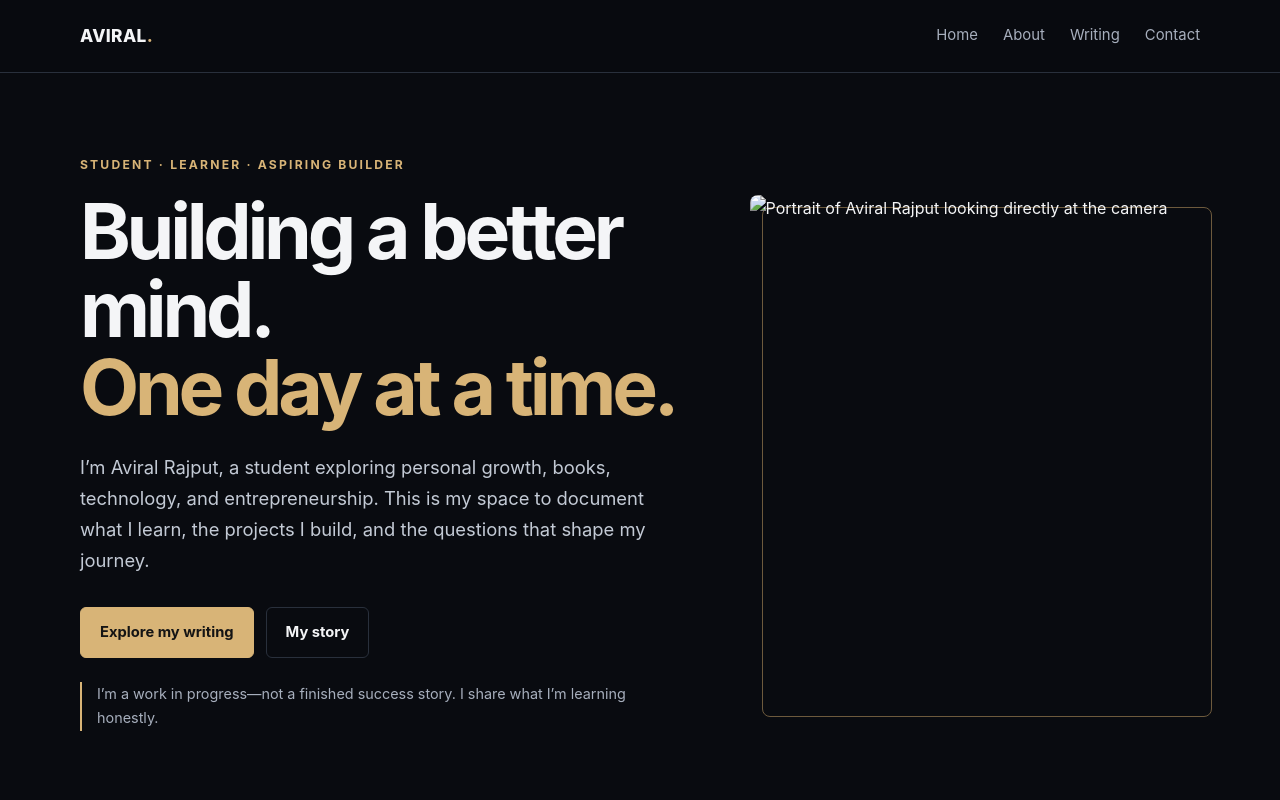
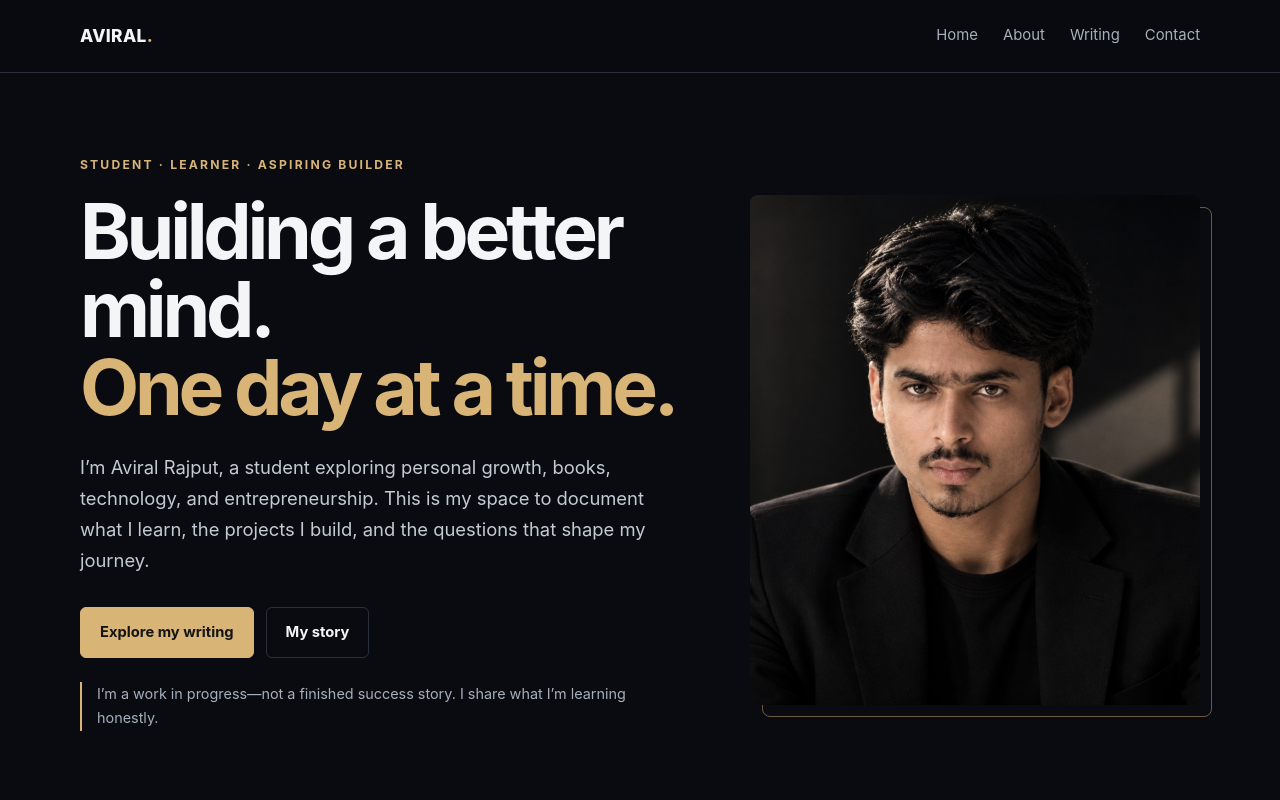
Before and after one commit to aviralrajput174-code/Aviral-Rajput, a plain HTML site: page index.html in a window 1280 px wide. Shown: the top 800 px of the page. Drawn offline with Linux system fonts and the light colour scheme.

Commit message:
Fix image source path for portrait in index.html
Updated the image source path for the portrait.

```diff
--- a/index.html
+++ b/index.html
@@ -16,7 +16,7 @@
 <p class="lead">I’m Aviral Rajput, a student exploring personal growth, books, technology, and entrepreneurship. This is my space to document what I learn, the projects I build, and the questions that shape my journey.</p>
 <div class="actions"><a class="btn primary" href="blog.html">Explore my writing</a><a class="btn" href="about.html">My story</a></div>
 <p class="notice" style="margin-top:24px">I’m a work in progress—not a finished success story. I share what I’m learning honestly.</p></div>
-<div class="portrait"><img src="assets/aviral-portrait-front.png" alt="Portrait of Aviral Rajput looking directly at the camera" fetchpriority="high"></div></section>
+<div class="portrait"><img src="aviral-portrait-front.png" alt="Portrait of Aviral Rajput looking directly at the camera" fetchpriority="high"></div></section>
 <section class="section" style="background:#0d1016"><div class="wrap split"><div><div class="eyebrow">A little about me</div><h2>Growth is built through small, deliberate choices.</h2><p class="muted">My journey has included difficult chapters, reflection, and a decision to be more intentional with my time. Books, exercise, study, and web development have become part of how I keep learning.</p><a class="read" href="about.html">Read my story →</a></div><div><p class="quote">“I’m not financially independent yet. Right now, I’m building the knowledge, skills, and judgement that may create more choices in the future.”</p><div class="pillrow"><span class="pill">Personal growth</span><span class="pill">Web development</span><span class="pill">Learning</span><span class="pill">Business ideas</span><span class="pill">Books & habits</span></div></div></div></section>
 <section class="section"><div class="wrap"><div class="section-head"><div><div class="eyebrow">From the journal</div><h2>Ideas I’m exploring</h2><p class="muted">Notes on learning, habits, technology, and building a thoughtful life.</p></div><a class="read" href="blog.html">All articles →</a></div><div class="grid"><article class="card"><div class="tag">Learning</div><h3><a href="blog/turning-screen-time-into-learning.html">Turning Screen Time into Learning Time</a></h3><p>A more intentional relationship with technology begins when we decide what we want our attention to build.</p><a class="read" href="blog/turning-screen-time-into-learning.html">Read article →</a></article><article class="card"><div class="tag">Personal Growth</div><h3><a href="blog/my-personal-growth-journey.html">My Personal Growth Journey: Starting Again with Intention</a></h3><p>Personal growth, for me, is less about becoming perfect and more about taking responsibility for the next step.</p><a class="read" href="blog/my-personal-growth-journey.html">Read article →</a></article><article class="card"><div class="tag">Books</div><h3><a href="blog/why-i-started-reading-books.html">Why I Started Reading Books About Growth and Thinking</a></h3><p>Books became one way for me to slow down, examine my assumptions, and learn from ideas beyond my immediate surroundings.</p><a class="read" href="blog/why-i-started-reading-books.html">Read article →</a></article></div></div></section>
 <section class="section" id="contact"><div class="wrap"><div class="cta"><div><div class="eyebrow">Connect</div><h2>Thoughtful conversations are welcome.</h2><p class="muted">I’m interested in learning from people who care about technology, personal growth, and solving real problems.</p></div><a class="btn primary" href="mailto:hello@aviral.example" onclick="return false" aria-label="Email contact placeholder">Contact details coming soon</a></div><p class="notice" style="margin-top:18px">Before publishing, replace the placeholder email and add your real LinkedIn profile URL.</p></div></section></main><footer class="footer"><div class="wrap footerin"><span>© 2026 Aviral Rajput. A personal learning journal.</span><span>Built around curiosity, practice, and progress.</span></div></footer></body></html>
```
